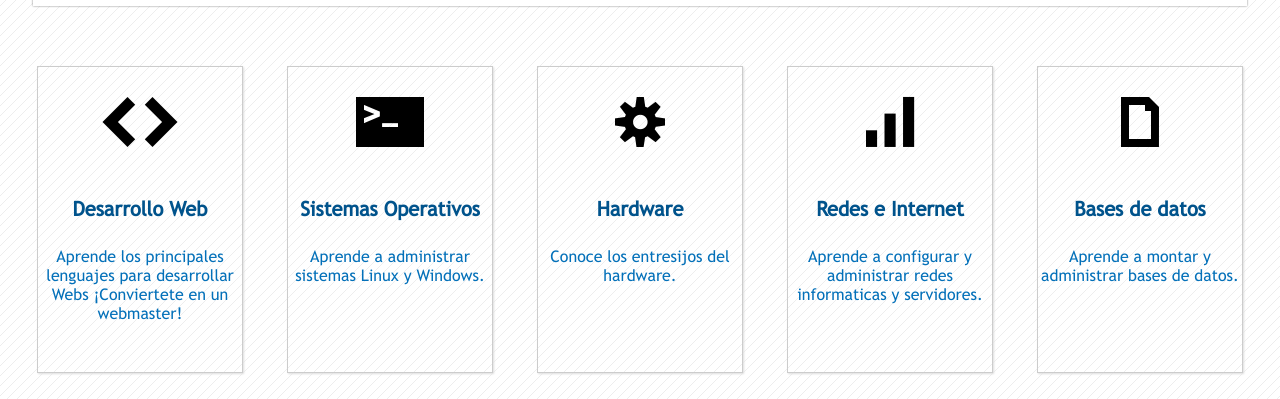
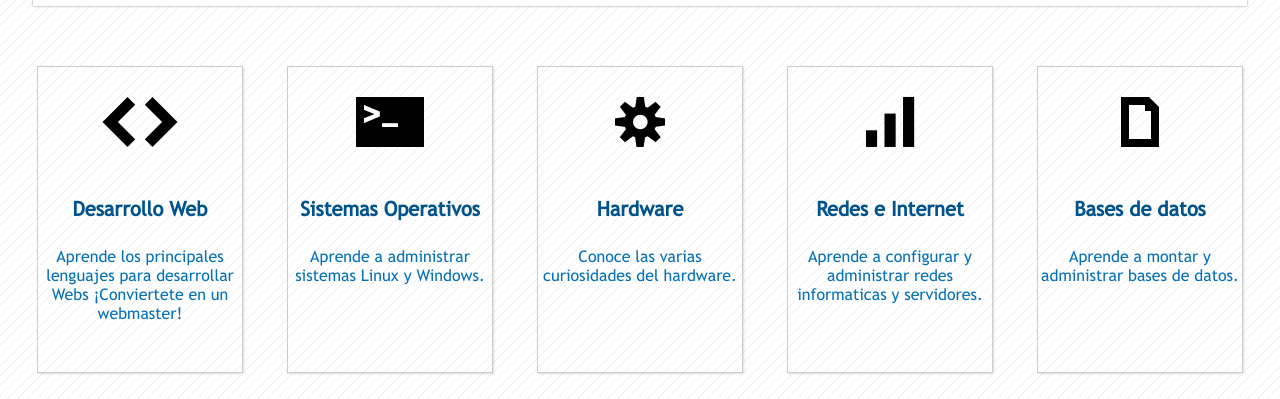
Before and after one commit to Ghdez13/HTML-CSS, a plain HTML site: page index.html in a window 1280 px wide. Shown: the part 204-603 px from the top of the page. Drawn offline with Linux system fonts and the light colour scheme.

Commit message:
Modificando el mensaje de las tarjetas

```diff
--- a/index.html
+++ b/index.html
@@ -68,7 +68,7 @@
                     <p class="icon">S</p>
                     <h2 class="category">Hardware</h2>
                     <p class="description">
-                        Conoce los entresijos del hardware.
+                        Conoce las varias curiosidades del hardware.
                     </p>
                 </div>
 
```
